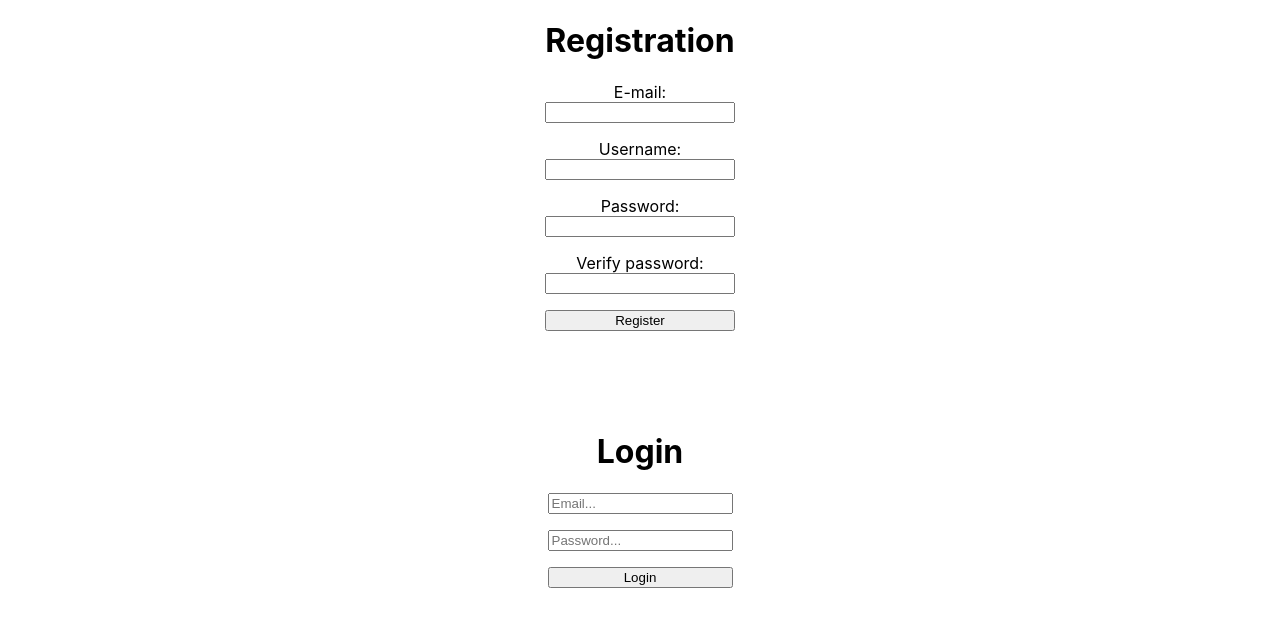
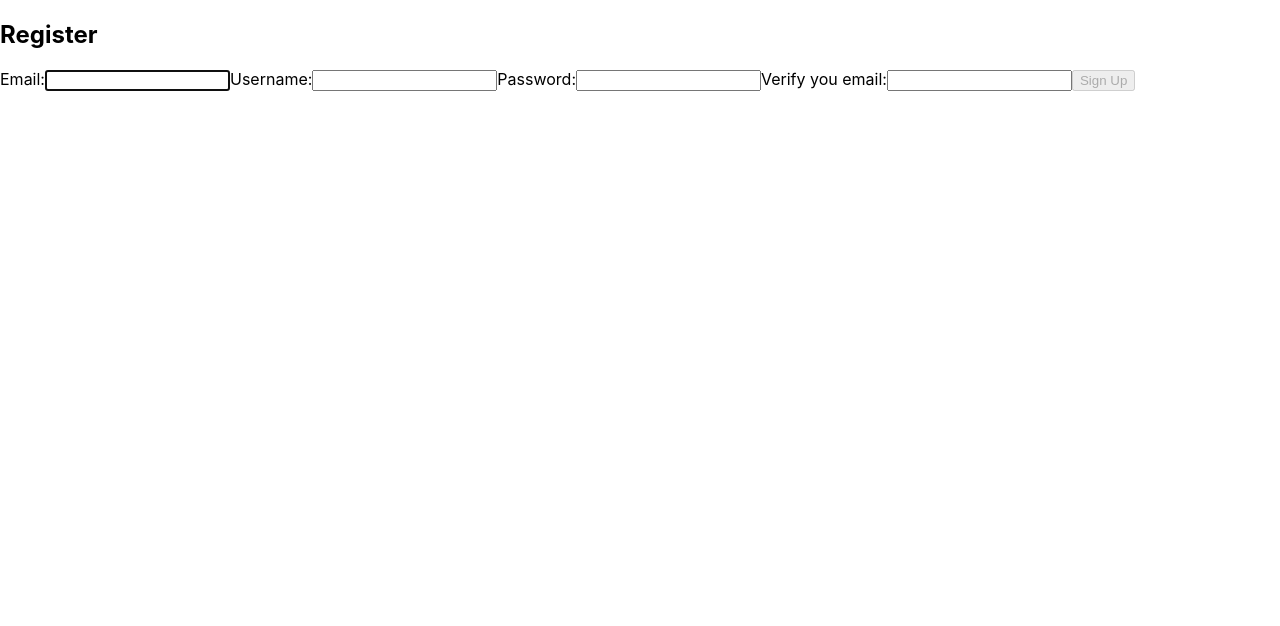
Before and after one commit to simon-attila-fr/LoginBeginner-TestProject, a React (Create React App) app in the folder client/: page / in a window 1280 px wide. Shown: the top 626 px of the page. Built offline with nearby package versions, Linux system fonts and the light colour scheme.

Commit message:
Client side register refactored

```diff
--- a/client/src/App.js
+++ b/client/src/App.js
@@ -1,114 +1,9 @@
-import React, { useState } from "react";
-import axios from "axios";
+import React from "react";
+import Register from "./components/Register";
 import "./App.css";
 
 function App() {
-  // <<---- REGISTER ---->>
-  const [emailReg, setEmailReg] = useState("");
-  const [usernameReg, setUsernameReg] = useState("");
-  const [passwordReg, setPasswordReg] = useState("");
-  const [passwordRegVerif, setPasswordRegVerif] = useState("");
-  const [registerResult, setRegisterResult] = useState("");
-  const handleRegSubmit = (e) => {
-    e.preventDefault();
-    if (passwordReg !== passwordRegVerif) {
-      console.error("Please, verify your password!");
-    }
-
-    axios
-      .post(`http://localhost:${process.env.REACT_APP_BACK_PORT}/register`, {
-        email: emailReg,
-        username: usernameReg,
-        password: passwordReg,
-      })
-      .then(function (response) {
-        console.log("Response: ", response.status);
-        setRegisterResult(response.status)
-      })
-      .catch(function (error) {
-        console.log(error);
-        setRegisterResult(error.response.status)
-      });
-  };
-
-  // <<---- LOGIN ---->>
-  const [emailLogin, setEmailLogin] = useState("");
-  const [passwordLogin, setPasswordLogin] = useState("");
-  const [loginResult, setLoginResult] = useState("");
-  const handleLogin = (e) => {
-    e.preventDefault();
-    axios.post(`http://localhost:${process.env.REACT_APP_BACK_PORT}/login`, {
-      email: emailLogin,
-      password: passwordLogin,
-    })
-    .then(function (response) {
-      console.log(response);
-      setLoginResult(response.status)
-    })
-    .catch(function (error) {
-      console.log(error);
-    });
-  }
-
-  return (
-    <div className="App">
-      <form className="Registration" onSubmit={handleRegSubmit}>
-        <h1>Registration</h1>
-        <label>E-mail:</label>
-        <input
-          type="email"
-          autoComplete="email"
-          onChange={(e) => {
-            setEmailReg(e.target.value);
-          }}
-        />
-        <label>Username:</label>
-        <input
-          type="text"
-          autoComplete="username"
-          onChange={(e) => {
-            setUsernameReg(e.target.value);
-          }}
-        />
-        <label>Password:</label>
-        <input
-          type="password"
-          autoComplete="new-password"
-          onChange={(e) => {
-            setPasswordReg(e.target.value);
-          }}
-        />
-        <label>Verify password:</label>
-        <input
-          type="password"
-          onChange={(e) => {
-            setPasswordRegVerif(e.target.value);
-          }}
-        />
-        <input type="submit" value="Register" />
-        <p>{registerResult}</p>
-      </form>
-      <form className="Login" onSubmit={handleLogin}>
-        <h1>Login</h1>
-        <input
-          type="email"
-          placeholder="Email..."
-          onChange={(e) => {
-            setEmailLogin(e.target.value)
-          }}
-        />
-        <input
-          type="password"
-          placeholder="Password..."
-          onChange={(e) => {
-            setPasswordLogin(e.target.value)
-          }}
-        />
-        <input type="submit" value="Login"/>
-        <p>{loginResult}</p>
-      </form>
-    </div>
-  );
+  return <Register />;
 }
 
 export default App;
--- /dev/null
+++ b/client/src/api/axios.js
@@ -0,0 +1,5 @@
+import axios from "axios";
+
+export default axios.create({
+  baseURL: `http://localhost:${process.env.REACT_APP_BACK_PORT}`,
+});
--- /dev/null
+++ b/client/src/components/Register.jsx
@@ -0,0 +1,182 @@
+import { useRef, useState, useEffect } from "react";
+import axios from "../api/axios";
+
+const EMAIL_regex = /^\w+([\.-]?\w+)*@\w+([\.-]?\w+)*(\.\w{2,3})+$/;
+const usernameRegex = /^[a-zA-Z][a-zA-Z0-9-_]{3,23}$/;
+const PWD_regex = /^(?=.*[a-z])(?=.*[A-Z])(?=.*[0-9])(?=.*[!@#$%]).{8,24}$/;
+
+const REGISTER_URL = "/register";
+
+const Register = () => {
+  const emailRef = useRef();
+  const usernameRef = useRef();
+  const errorRef = useRef();
+
+  const [email, setEmail] = useState("");
+  const [validEmail, setValidEmail] = useState(false);
+  const [emailFocus, setEmailFocus] = useState(false);
+
+  const [username, setUsername] = useState("");
+  const [validUsername, setValidUsername] = useState(false);
+  const [usernameFocus, setUsernameFocus] = useState(false);
+
+  const [password, setPassword] = useState("");
+  const [validPassword, setValidPassword] = useState(false);
+  const [passwordFocus, setPasswordFocus] = useState(false);
+
+  const [passwordVerif, setPasswordVerif] = useState("");
+  const [validPasswordVerif, setValidPasswordVerif] = useState(false);
+  const [passwordVerifFocus, setPasswordVerifFocus] = useState(false);
+
+  const [errorMsg, setErrorMsg] = useState("");
+  const [success, setSuccess] = useState(false);
+
+  useEffect(() => {
+    emailRef.current.focus();
+  }, []);
+
+  useEffect(() => {
+    const result = EMAIL_regex.test(email);
+    console.log(result);
+    console.log(email);
+    setValidEmail(result);
+  }, [email]);
+
+  useEffect(() => {
+    const result = usernameRegex.test(username);
+    console.log(result);
+    console.log(username);
+    setValidUsername(result);
+  }, [username]);
+
+  useEffect(() => {
+    const result = PWD_regex.test(password);
+    console.log(result);
+    console.log(password);
+    setValidPassword(result);
+    const match =
+      password === passwordVerif &&
+      password.length >= 8 &&
+      passwordVerif.length >= 8;
+    setValidPasswordVerif(match);
+    console.log(validPasswordVerif);
+  }, [password, passwordVerif, validPasswordVerif]);
+  console.log(validPasswordVerif);
+
+  useEffect(() => {
+    setErrorMsg("");
+  }, [username, password, passwordVerif]);
+
+  const handleSubmit = async (e) => {
+    e.preventDefault();
+    try {
+      const response = await axios.post(
+        REGISTER_URL,
+        JSON.stringify({ email, username, password }),
+        {
+          headers: { "Content-Type": "application/json" },
+          withCredentials: true,
+        }
+      );
+      console.log(response.data);
+      setSuccess(true);
+
+      // Clear input fields
+    } catch (error) {
+      if (!error?.response) {
+        setErrorMsg("No server response.");
+      } else if (error.response.status === 409) {
+        setErrorMsg("Username or email taken.");
+      } else {
+        setErrorMsg("Registration failed.");
+      }
+      errorRef.current.focus();
+    }
+  };
+
+  return (
+    <>
+      {success ? (
+        <section>
+          <h1>Success!</h1>
+          <p>
+            <a href="#">Sign In</a>
+          </p>
+        </section>
+      ) : (
+        <section>
+          <p ref={errorRef} aria-live="assertive">
+            {errorMsg}
+          </p>
+          <h1>Register</h1>
+          <form onSubmit={handleSubmit}>
+            <label htmlFor="email">Email:</label>
+            <input
+              type="email"
+              id="email"
+              ref={emailRef}
+              autoComplete="off"
+              onChange={(e) => setEmail(e.target.value)}
+              required
+              aria-invalid={validEmail ? "false" : "true"}
+              onFocus={() => setEmailFocus(true)}
+              onBlur={() => setEmailFocus(false)}
+            />
+            <label htmlFor="username">Username:</label>
+            <input
+              type="text"
+              id="username"
+              ref={usernameRef}
+              autoComplete="off"
+              onChange={(e) => {
+                setUsername(e.target.value);
+              }}
+              required
+              aria-invalid={validUsername ? "false" : "true"}
+              onFocus={() => setUsernameFocus(true)}
+              onBlur={() => setUsernameFocus(false)}
+            />
+            <label htmlFor="password">Password:</label>
+            <input
+              type="password"
+              id="password"
+              autoComplete="off"
+              onChange={(e) => setPassword(e.target.value)}
+              required
+              aria-invalid={validPassword ? "false" : "true"}
+              onFocus={() => setPasswordFocus(true)}
+              onBlur={() => setPasswordFocus(false)}
+            />
+            <label htmlFor="passwordVerif">Verify you email:</label>
+            <input
+              type="password"
+              id="passwordVerif"
+              autoComplete="off"
+              onChange={(e) => setPasswordVerif(e.target.value)}
+              required
+              aria-invalid={validPasswordVerif ? "false" : "true"}
+              onFocus={() => {
+                setPasswordVerifFocus(true);
+              }}
+              onBlur={() => setPasswordVerifFocus(false)}
+            />
+            <button
+              disabled={
+                !validEmail ||
+                !validUsername ||
+                !validPassword ||
+                !validPasswordVerif
+                  ? true
+                  : false
+              }
+            >
+              Sign Up
+            </button>
+          </form>
+        </section>
+      )}
+    </>
+  );
+};
+
+export default Register;
```
